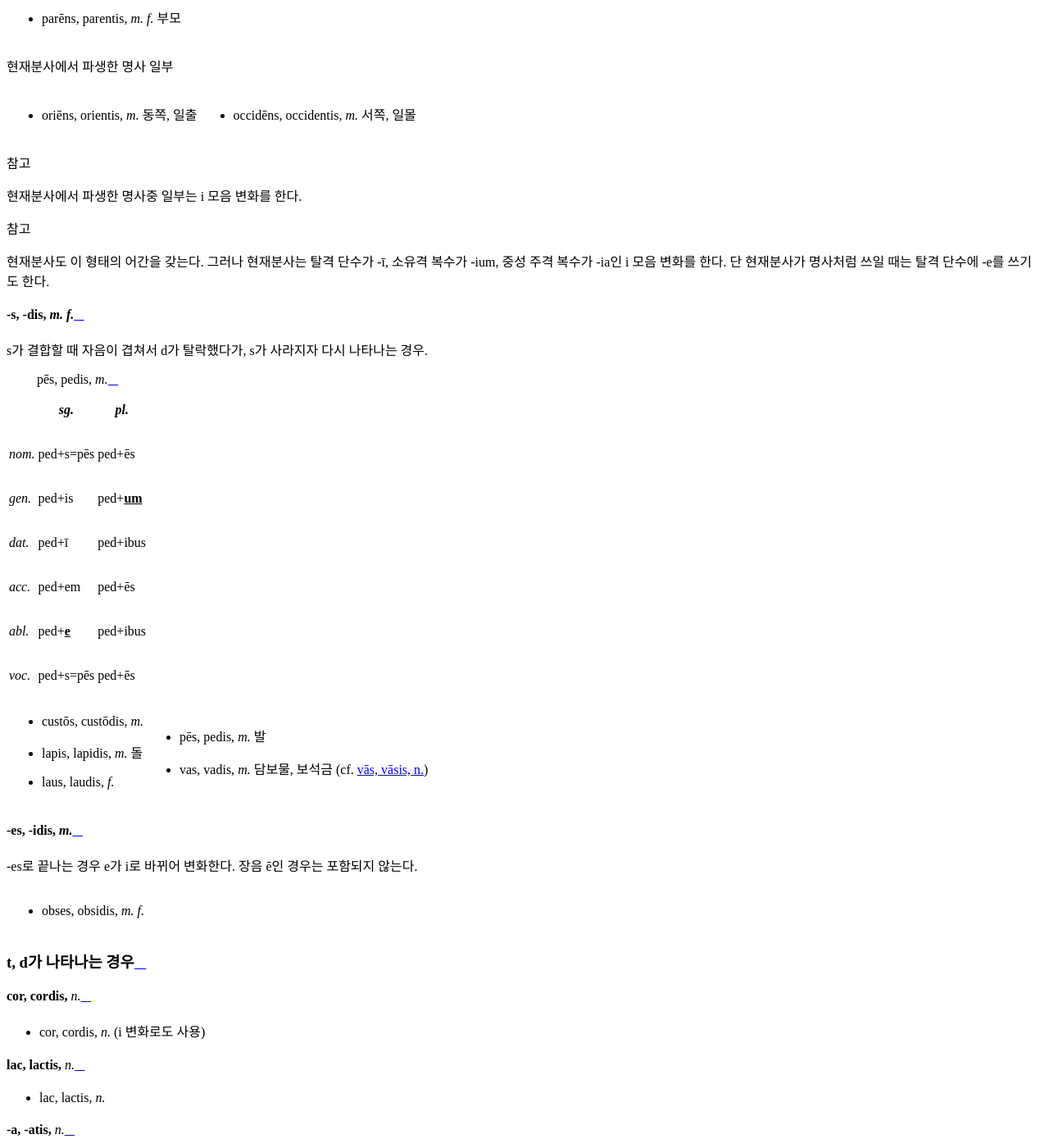
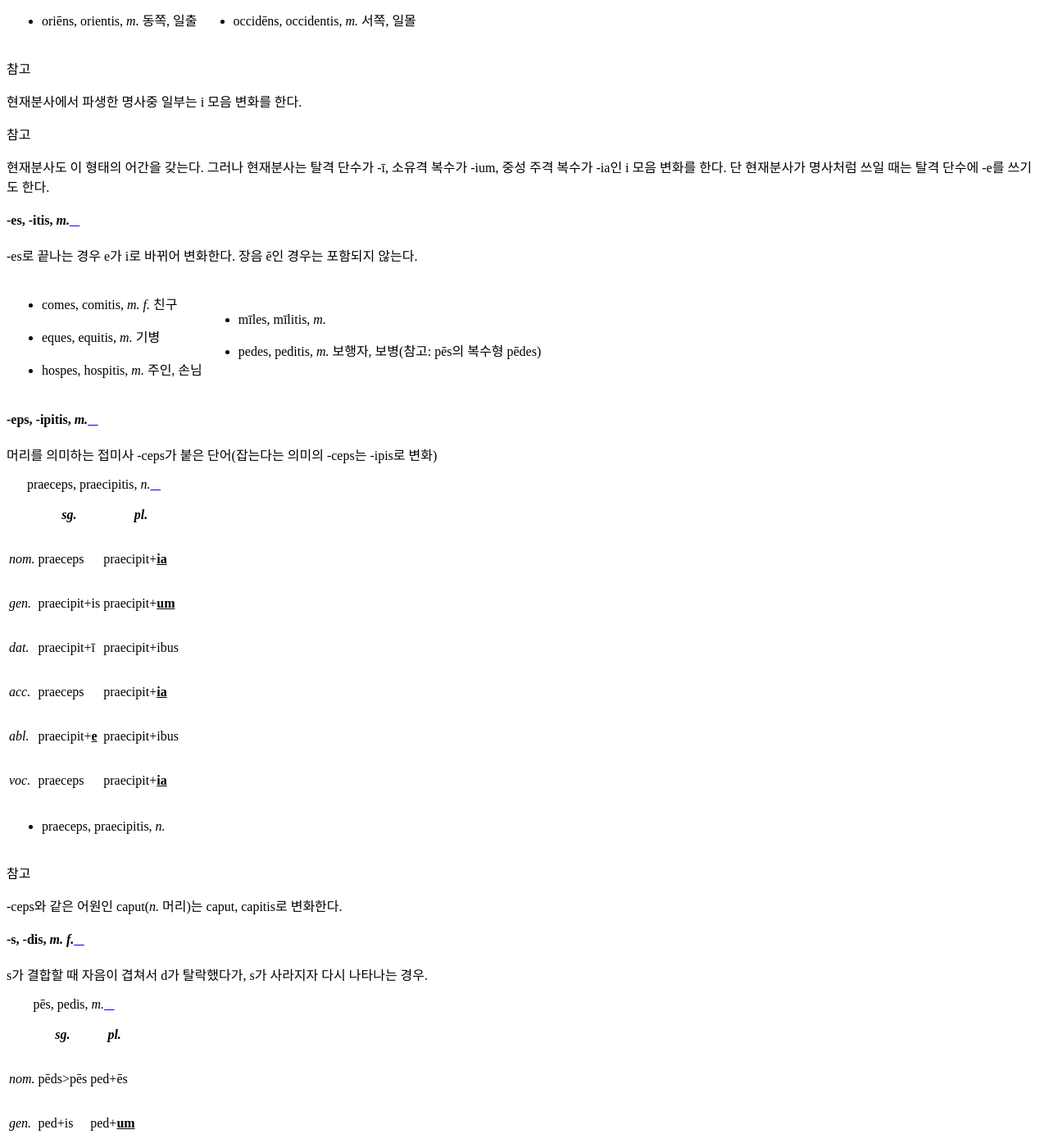
Before and after one commit to kabbala/grammatica_latina, a Sphinx documentation site: the page built from source/declinatio_nominis.rst, in a window 1280 px wide and 1400 px high, scrolled down 42403 px. Shown: the whole window at 82% size. Built offline with Sphinx 7.4.7 and the Read the Docs theme 2.0.0, drawn with Linux system fonts in a browser that asks for light colours; some of the changed text lies outside the part shown.

Commit message:
praeceps, princeps 혼동 수정

```diff
--- a/source/declinatio_adiectivi.rst
+++ b/source/declinatio_adiectivi.rst
@@ -609,16 +609,47 @@
 .. note:: 현재분사가 명사처럼 사용될 때는 탈격 단수 어미로 :en:`-e`\를 사용하기도 한다. 현재분사에서 파생된 명사 일부는 소유격 복수가 -um인 자음변화를 한다.
 
 
+-eps, -ipitis
+~~~~~~~~~~~~~
+머리라는 의미의 접미사 -ceps가 붙은 단어(잡는다는 의미의 -ceps는 -ipis로 변화)
+
+.. csv-table:: praeceps, praecipitis
+   :header-rows: 1
+
+   "",  :tsig:`m. f. sg.`, :tsig:`m. f. pl.`, :tsig:`n. sg.`, :tsig:`n. pl.`
+   :tsig:`nom.`, "praeceps", "praecipit+ēs", "praeceps", "praecipit+\ :em:`ia`"
+   :tsig:`gen.`, "praecipit+is", "praecipit+\ :em:`ium`", "praecipit+is", "praecipit+\ :em:`ium`"
+   :tsig:`dat.`, "praecipit+ī", "praecipit+ibus", "praecipit+ī", "praecipit+ibus"
+   :tsig:`acc.`, "praecipit+em", "praecipit+ēs", "praeceps", "praecipit+\ :em:`ia`"
+   :tsig:`abl.`, "praecipit+\ :em:`ī`", "praecipit+ibus", "praecipit+\ :em:`ī`", "praecipit+ibus"
+   :tsig:`voc.`, "praeceps", "praecipit+ēs", "praeceps", "praecipit+\ :em:`ia`"
+
+.. hlist::
+   :columns: 2
+
+   * praeceps, ipitis
+
 -eps, -ipis
 ~~~~~~~~~~~
 -eps로 끝나는 경우 e가 i로 바뀌어 변화한다. 장음 ē인 경우는 포함되지 않는다.
 
-잡는다는 의미의 접미사 -ceps가 붙은 단어.
+잡는다는 의미의 접미사 -ceps가 붙은 단어(머리라는 의미의 -ceps는 -ipitis로 변화)
+
+.. csv-table:: prīnceps, prīncipis
+   :header-rows: 1
+
+   "",  :tsig:`m. f. sg.`, :tsig:`m. f. pl.`, :tsig:`n. sg.`, :tsig:`n. pl.`
+   :tsig:`nom.`, "prīncep+s", "prīncip+ēs", "prīncep+s", "prīncip+\ :em:`ia`"
+   :tsig:`gen.`, "prīncip+is", "prīncip+\ :em:`ium`", "prīncip+is", "prīncip+\ :em:`ium`"
+   :tsig:`dat.`, "prīncip+ī", "prīncip+ibus", "prīncip+ī", "prīncip+ibus"
+   :tsig:`acc.`, "prīncip+em", "prīncip+ēs", "prīncep+s", "prīncip+\ :em:`ia`"
+   :tsig:`abl.`, "prīncip+\ :em:`ī`", "prīncip+ibus", "prīncip+\ :em:`ī`", "prīncip+ibus"
+   :tsig:`voc.`, "prīncep+s", "prīncip+ēs", "prīncep+s", "prīncip+\ :em:`ia`"
 
 .. hlist::
    :columns: 2
 
-   * prīnceps, ipis
+   * prīnceps, ipis 첫째의
 
 예외
 ~~~~
--- a/source/declinatio_nominis.rst
+++ b/source/declinatio_nominis.rst
@@ -1622,16 +1622,25 @@
 
 -eps, -ipis, :tsig:`m.`
 ^^^^^^^^^^^^^^^^^^^^^^^
-
-머리를 의미하는 접미사 -ceps가 붙은 단어.(잡는다는 의미의 -ceps는 -epis로 변화)
-
-.. hlist::
-   :columns: 2
-
-   * praeceps, praecipitis, :sig:`n.`
-   * prīnceps, prīncipis, :sig:`m.`
-
-.. note:: -ceps와 같은 어원인 caput(:sig:`n.` 머리)는 caput, capitis로 변화한다.
+-eps로 끝나는 경우 e가 i로 바뀌어 변화한다. 장음 ē인 경우는 포함되지 않는다.
+
+잡는다는 의미의 접미사 -ceps(:sig:`m.`)가 붙는 단어(머리라는 의미의 -ceps는 -ipitis로 변화)
+
+.. csv-table:: prīnceps, prīncipis, :tsig:`m.`
+   :header-rows: 1
+
+   "", :tsig:`sg.`, :tsig:`pl.`
+   :tsig:`nom.`, "prīncep+s", "prīncip+ēs"
+   :tsig:`gen.`, "prīncip+is", "prīncip+\ :em:`um`"
+   :tsig:`dat.`, "prīncip+ī", "prīncip+ibus"
+   :tsig:`acc.`, "prīncip+em", "prīncip+ēs"
+   :tsig:`abl.`, "prīncip+\ :em:`e`", "prīncip+ibus"
+   :tsig:`voc.`, "prīncep+s", "prīncip+ēs"
+
+.. hlist::
+   :columns: 2
+
+   * prīnceps, prīncipis, :sig:`m.` 첫째, 우두머리, 지도자
 
 
 s가 탈락하고 t, d가 나타나는 경우
@@ -1695,6 +1704,35 @@
    * servitūs, servitūtis, :sig:`f.` 굴종
    * virtūs, virtūtis, :sig:`f.` 용기
 
+-ēs, -etis
+^^^^^^^^^^
+
+.. hlist::
+   :columns: 2
+
+   * ariēs, arietis, :sig:`m.` 양(羊)
+
+-ēns, -entis
+^^^^^^^^^^^^
+
+.. hlist::
+   :columns: 2
+
+   * parēns, parentis, :sig:`m. f.` 부모
+
+현재분사에서 파생한 명사 일부
+
+.. hlist::
+   :columns: 2
+
+   * oriēns, orientis, :sig:`m.` 동쪽, 일출
+   * occidēns, occidentis, :sig:`m.` 서쪽, 일몰
+
+.. note:: 현재분사에서 파생한 명사중 일부는 i 모음 변화를 한다.
+
+.. note:: 현재분사도 이 형태의 어간을 갖는다. 그러나 현재분사는 탈격 단수가 -ī, 소유격 복수가 -ium, 중성 주격 복수가 -ia인 i 모음 변화를 한다. 단 현재분사가 명사처럼 쓰일 때는 탈격 단수에 -e를 쓰기도 한다.
+
+
 -es, -itis, :tsig:`m.`
 ^^^^^^^^^^^^^^^^^^^^^^
 -es로 끝나는 경우 e가 i로 바뀌어 변화한다. 장음 ē인 경우는 포함되지 않는다.
@@ -1711,7 +1749,18 @@
 -eps, -ipitis, :tsig:`m.`
 ^^^^^^^^^^^^^^^^^^^^^^^^^
 
-머리를 의미하는 접미사 -ceps가 붙은 단어.(잡는다는 의미의 -ceps는 -epis로 변화)
+머리를 의미하는 접미사 -ceps가 붙은 단어(잡는다는 의미의 -ceps는 -ipis로 변화)
+
+.. csv-table:: praeceps, praecipitis, :tsig:`n.`
+   :header-rows: 1
+
+   "", :tsig:`sg.`, :tsig:`pl.`
+   :tsig:`nom.`, "praeceps", "praecipit+\ :em:`ia`"
+   :tsig:`gen.`, "praecipit+is", "praecipit+\ :em:`um`"
+   :tsig:`dat.`, "praecipit+ī", "praecipit+ibus"
+   :tsig:`acc.`, "praeceps", "praecipit+\ :em:`ia`"
+   :tsig:`abl.`, "praecipit+\ :em:`e`", "praecipit+ibus"
+   :tsig:`voc.`, "praeceps", "praecipit+\ :em:`ia`"
 
 .. hlist::
    :columns: 2
@@ -1757,12 +1777,12 @@
    :header-rows: 1
 
    "", :tsig:`sg.`, :tsig:`pl.`
-   :tsig:`nom.`, "ped+s=pēs", "ped+ēs"
+   :tsig:`nom.`, "pēds>pēs", "ped+ēs"
    :tsig:`gen.`, "ped+is", "ped+\ :em:`um`"
    :tsig:`dat.`, "ped+ī", "ped+ibus"
    :tsig:`acc.`, "ped+em", "ped+ēs"
    :tsig:`abl.`, "ped+\ :em:`e`", "ped+ibus"
-   :tsig:`voc.`, "ped+s=pēs", "ped+ēs"
+   :tsig:`voc.`, "pēds>pēs", "ped+ēs"
 
 .. hlist::
    :columns: 2
```
Also changed, not shown: other parts of source/declinatio_nominis.rst (+0 -29 lines).
